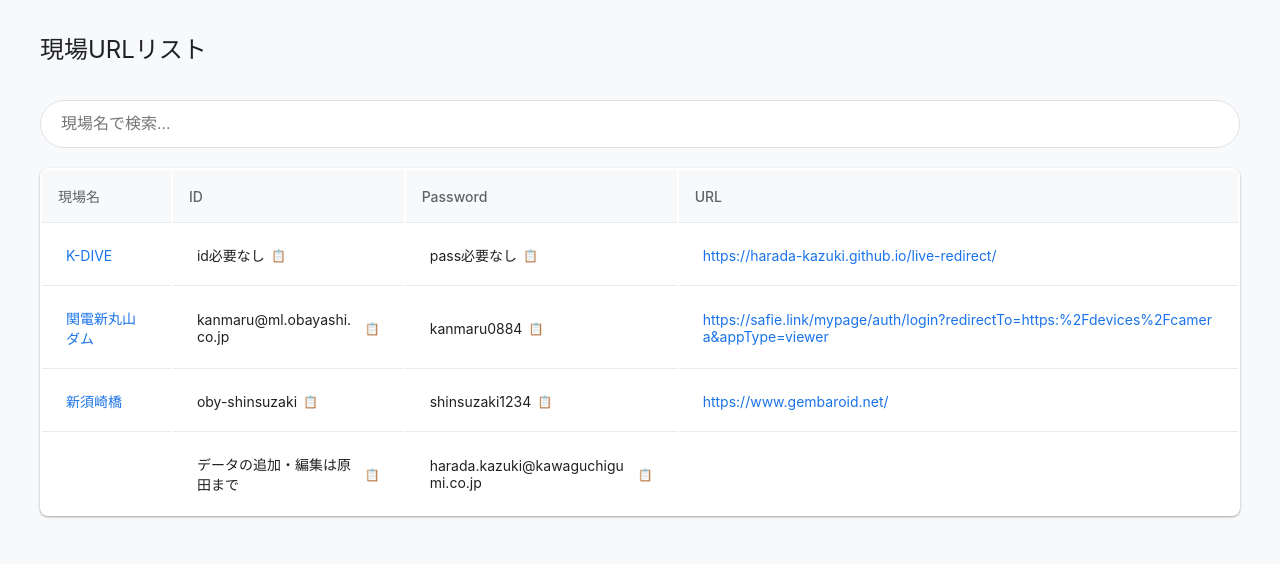
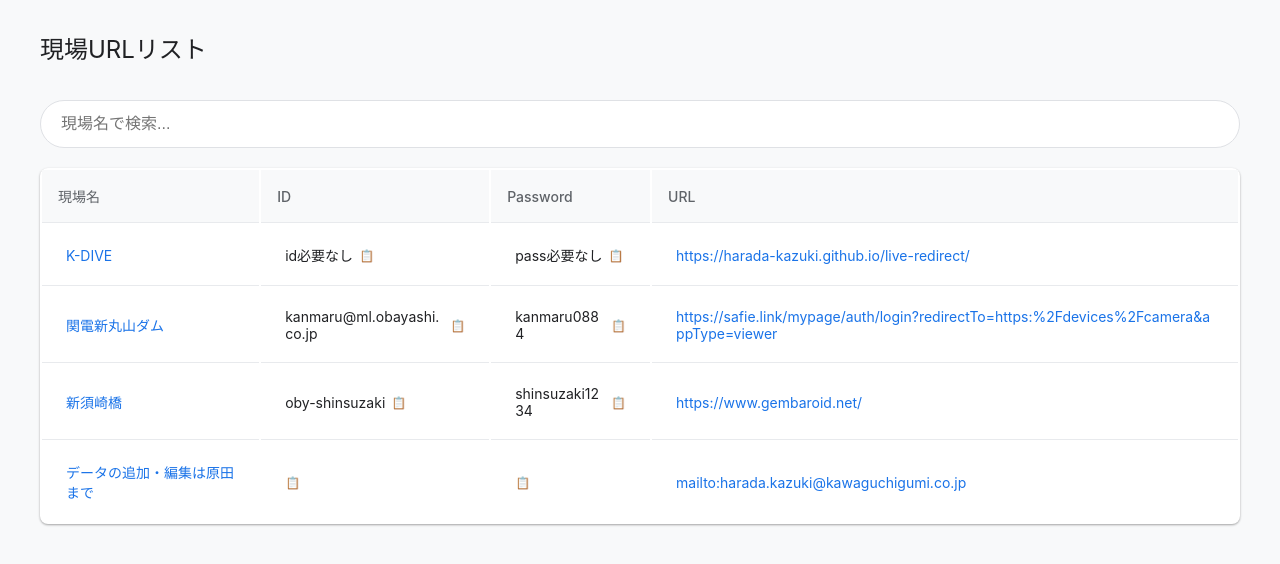
Before and after one commit to Harada-Kazuki/obayashi-camera, a plain HTML site: page index.html in a window 1280 px wide. Drawn offline with Linux system fonts and the light colour scheme.

Commit message:
Update index.html

```diff
--- a/index.html
+++ b/index.html
@@ -314,10 +314,10 @@
                 url: 'https://www.gembaroid.net/'
             },
             {
-                name: '',
-                id: 'データの追加・編集は原田まで',
-                password: 'harada.kazuki@kawaguchigumi.co.jp',
-                url: ''
+                name: 'データの追加・編集は原田まで',
+                id: '',
+                password: '',
+                url: 'mailto:harada.kazuki@kawaguchigumi.co.jp'
             }
         ];
 
```
